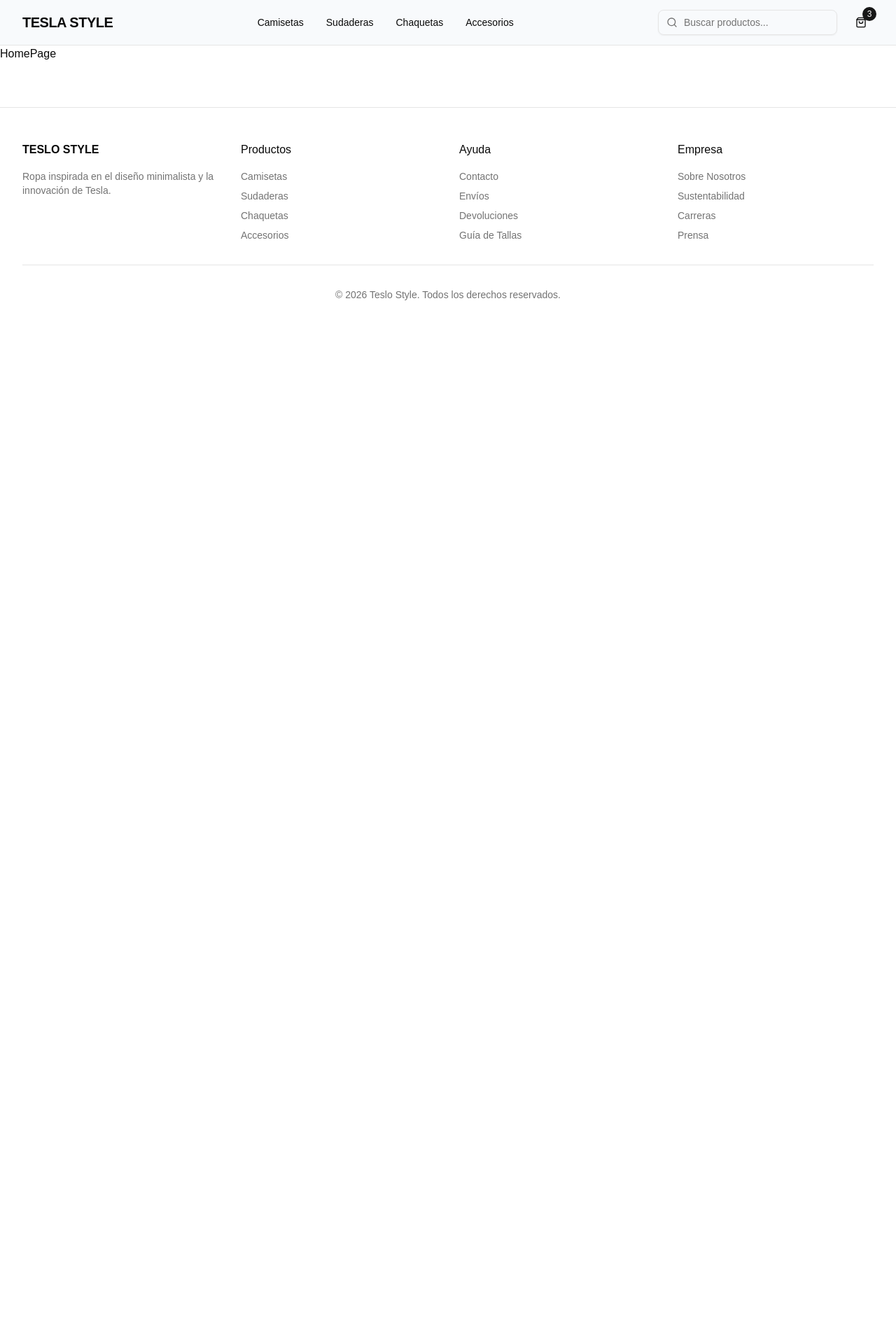
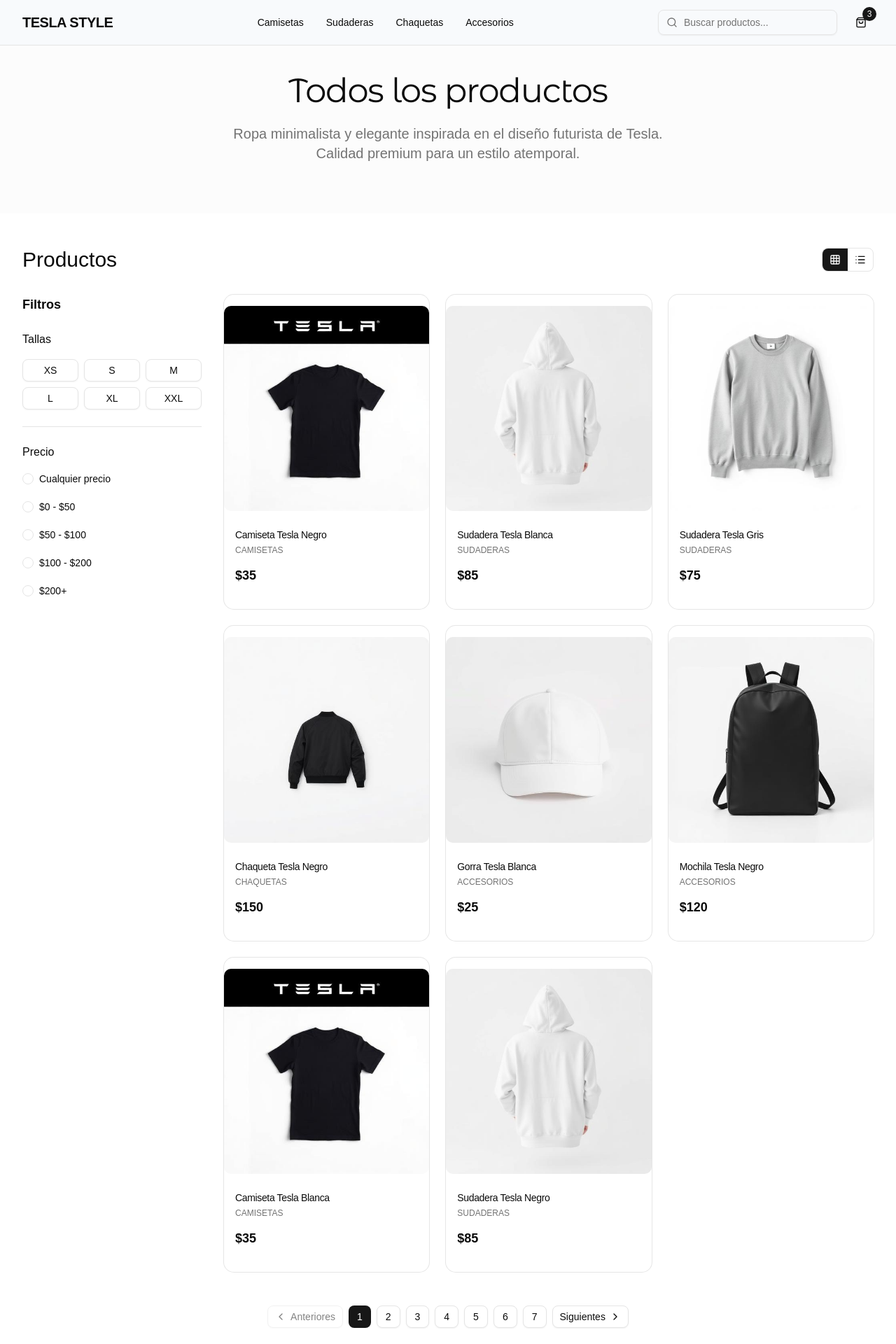
Before and after one commit to joellarramendia/teslo-shop, a React (Vite) app: page / in a window 1280 px wide. Shown: the top 1920 px of the page at 70% size. Before the commit the page ends 800 px from the top, so only its background shows below. Built offline with nearby package versions, Linux system fonts and the light colour scheme.

Commit message:
Implement HomePage layout with CustomJumbotron, ProductsGrid, and CustomPagination components

```diff
--- a/src/shop/pages/home/HomePage.tsx
+++ b/src/shop/pages/home/HomePage.tsx
@@ -1,6 +1,17 @@
+import { CustomPagination } from "@/components/custom/CustomPagination"
+import { products } from "@/mocks/products.mock"
+import { CustomJumbotron } from "@/shop/components/CustomJumbotron"
+import { ProductsGrid } from "@/shop/components/ProductsGrid"
 
 export const HomePage = () => {
   return (
-    <div>HomePage</div>
+    <>
+     <CustomJumbotron title="Todos los productos"/>
+
+     <ProductsGrid products={products}/>
+
+     <CustomPagination totalPages={7}/>
+
+    </>
   )
 }
```
